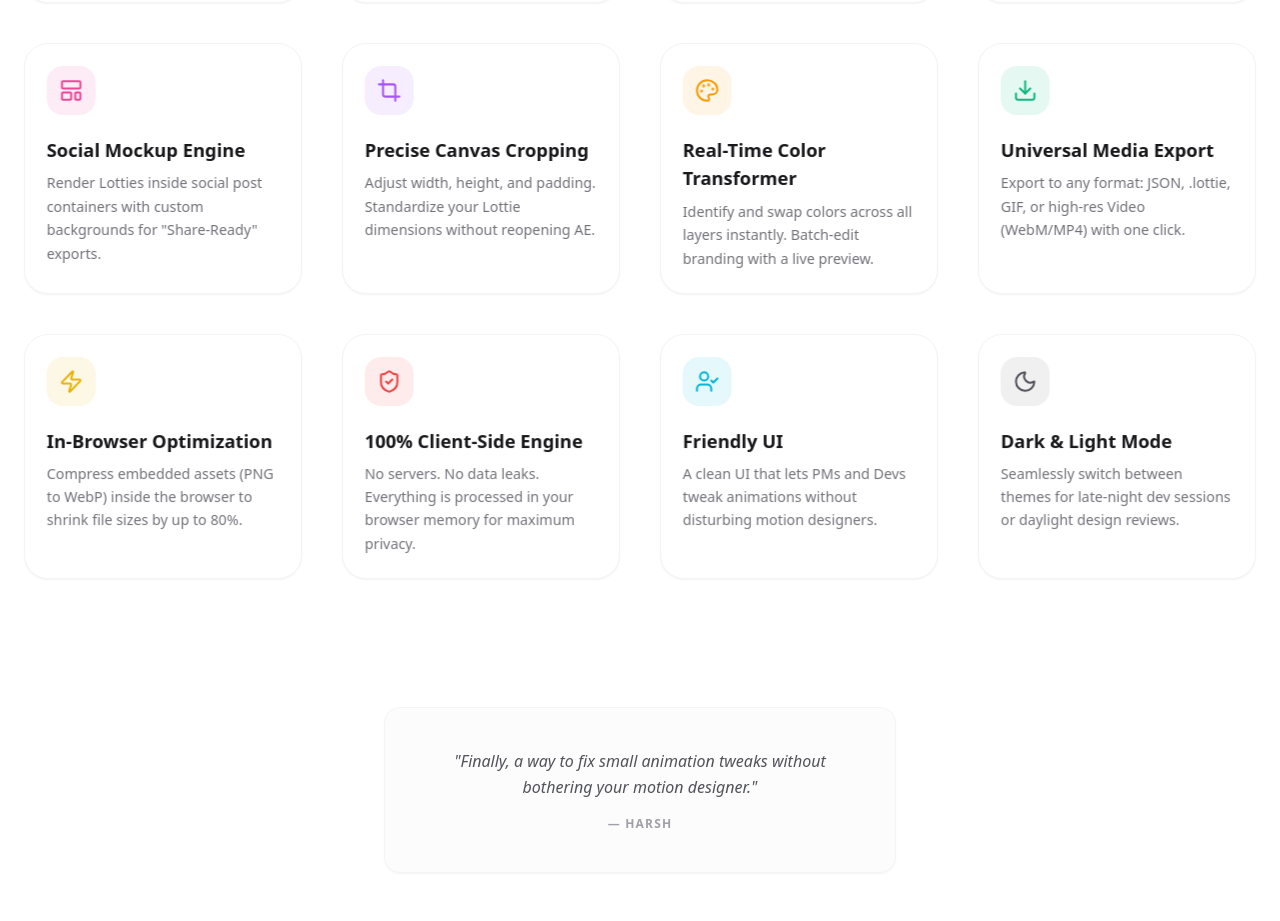
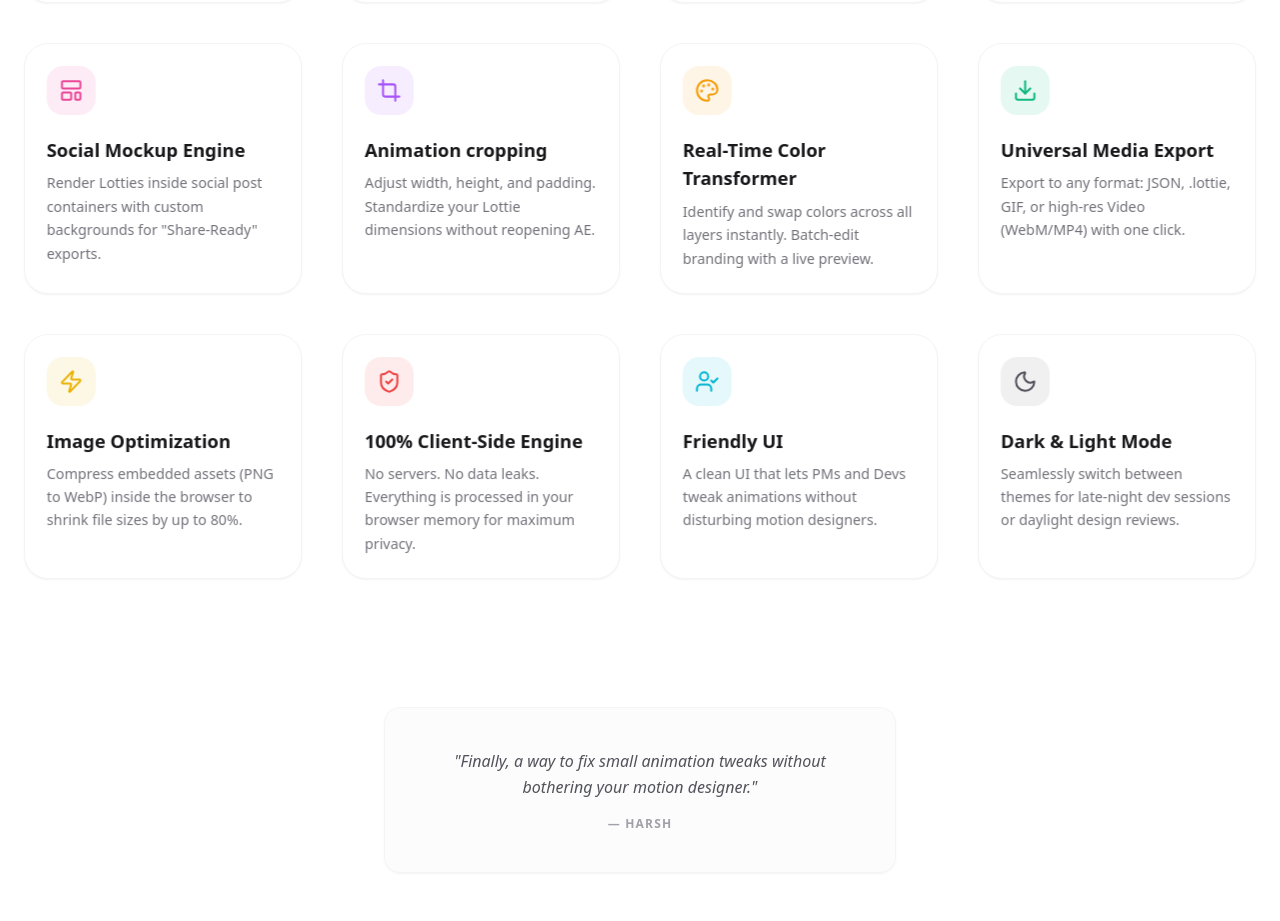
Before and after one commit to its-harsshhh/Lotiq, a React (Vite) app: page / in a window 1280 px wide. Shown: the part 1360-2281 px from the top of the page. Built offline with nearby package versions, Linux system fonts and the light colour scheme.

Commit message:
docs: refine feature card titles for better clarity

```diff
--- a/src/components/LandingPage.tsx
+++ b/src/components/LandingPage.tsx
@@ -267,7 +267,7 @@ export const LandingPage = () => {
                                 bg: 'bg-pink-500/10'
                             },
                             {
-                                title: 'Precise Canvas Cropping',
+                                title: 'Animation cropping',
                                 text: 'Adjust width, height, and padding. Standardize your Lottie dimensions without reopening AE.',
                                 icon: Crop,
                                 color: 'text-purple-500',
@@ -288,7 +288,7 @@ export const LandingPage = () => {
                                 bg: 'bg-emerald-500/10'
                             },
                             {
-                                title: 'In-Browser Optimization',
+                                title: 'Image Optimization',
                                 text: 'Compress embedded assets (PNG to WebP) inside the browser to shrink file sizes by up to 80%.',
                                 icon: Zap,
                                 color: 'text-yellow-500',
```
